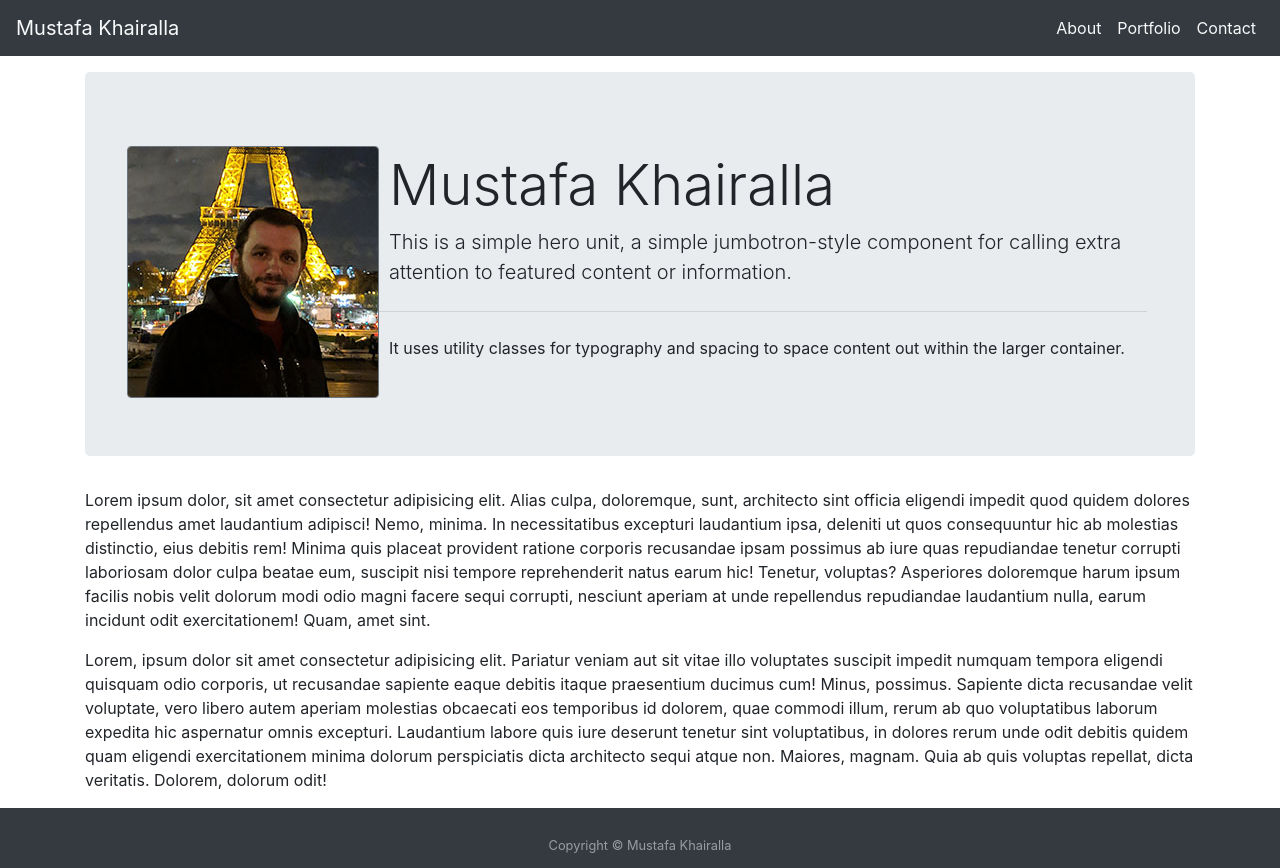
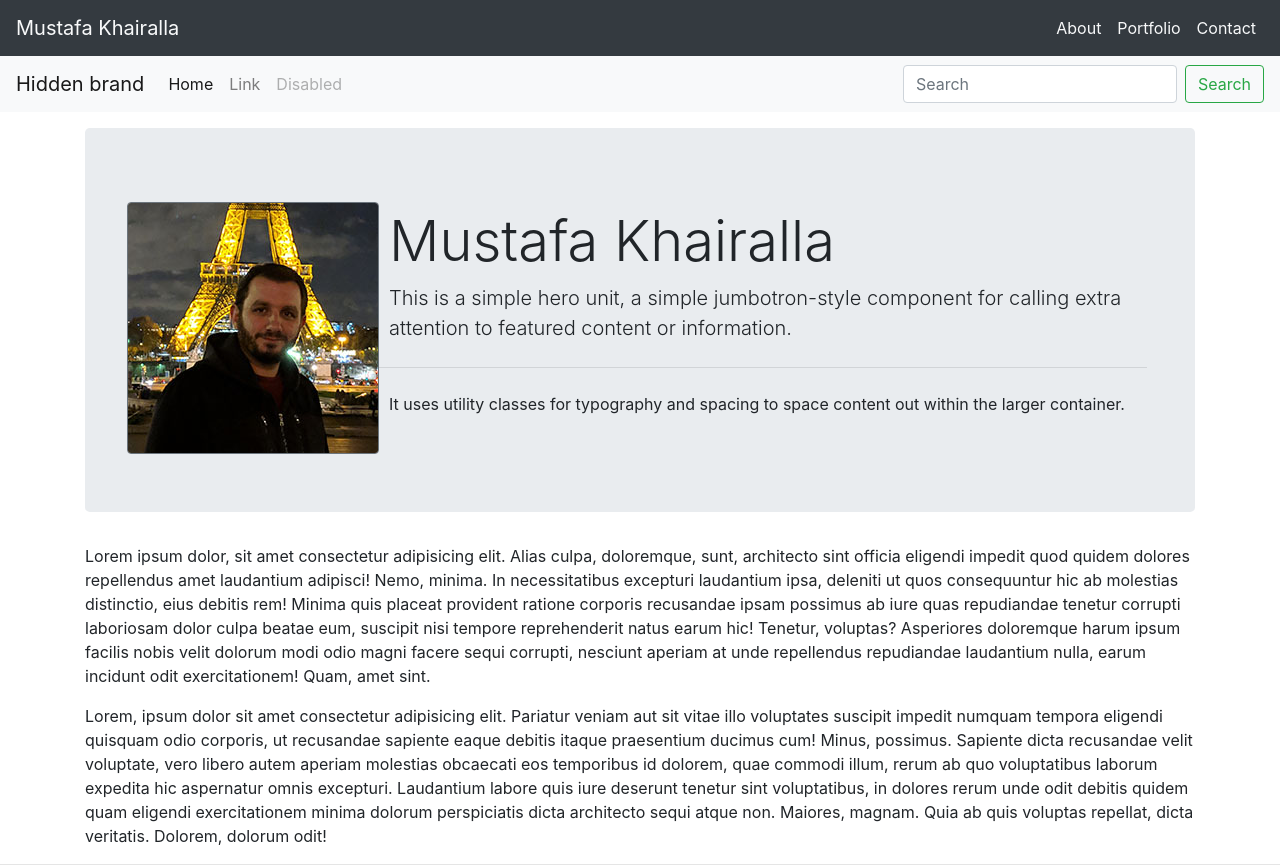
Before and after one commit to MustafaKhairalla/homework-2, a plain HTML site: page index.html in a window 1280 px wide. Shown: the top 868 px of the page. Drawn offline with nearby package versions, Linux system fonts and the light colour scheme.

Commit message:
toggle is fixed and Jquory link is added

```diff
--- a/index.html
+++ b/index.html
@@ -6,6 +6,9 @@
     <meta http-equiv="X-UA-Compatible" content="ie=edge">
     <title>Document</title>
     <link rel="stylesheet" href="https://stackpath.bootstrapcdn.com/bootstrap/4.4.1/css/bootstrap.min.css" integrity="sha384-Vkoo8x4CGsO3+Hhxv8T/Q5PaXtkKtu6ug5TOeNV6gBiFeWPGFN9MuhOf23Q9Ifjh" crossorigin="anonymous">
+    <script src="https://ajax.googleapis.com/ajax/libs/jquery/3.4.1/jquery.min.js"></script>
+    <script src="https://cdnjs.cloudflare.com/ajax/libs/popper.js/1.16.0/umd/popper.min.js"></script>
+    <script src="https://maxcdn.bootstrapcdn.com/bootstrap/4.4.1/js/bootstrap.min.js"></script>
     <script src="https://stackpath.bootstrapcdn.com/bootstrap/4.4.1/js/bootstrap.min.js" integrity="sha384-wfSDF2E50Y2D1uUdj0O3uMBJnjuUD4Ih7YwaYd1iqfktj0Uod8GCExl3Og8ifwB6" crossorigin="anonymous"></script>
     <script src="https://code.jquery.com/jquery-3.4.1.slim.min.js" integrity="sha384-J6qa4849blE2+poT4WnyKhv5vZF5SrPo0iEjwBvKU7imGFAV0wwj1yYfoRSJoZ+n" crossorigin="anonymous"></script>
     <script src="https://cdn.jsdelivr.net/npm/popper.js@1.16.0/dist/umd/popper.min.js" integrity="sha384-Q6E9RHvbIyZFJoft+2mJbHaEWldlvI9IOYy5n3zV9zzTtmI3UksdQRVvoxMfooAo" crossorigin="anonymous"></script>
@@ -31,6 +34,31 @@
           </ul>
         </div>
       </nav>
+
+      <nav class="navbar navbar-expand-lg navbar-light bg-light">
+        <button class="navbar-toggler" type="button" data-toggle="collapse" data-target="#navbarTogglerDemo01" aria-controls="navbarTogglerDemo01" aria-expanded="false" aria-label="Toggle navigation">
+          <span class="navbar-toggler-icon"></span>
+        </button>
+        <div class="collapse navbar-collapse" id="navbarTogglerDemo01">
+          <a class="navbar-brand" href="#">Hidden brand</a>
+          <ul class="navbar-nav mr-auto mt-2 mt-lg-0">
+            <li class="nav-item active">
+              <a class="nav-link" href="#">Home <span class="sr-only">(current)</span></a>
+            </li>
+            <li class="nav-item">
+              <a class="nav-link" href="#">Link</a>
+            </li>
+            <li class="nav-item">
+              <a class="nav-link disabled" href="#" tabindex="-1" aria-disabled="true">Disabled</a>
+            </li>
+          </ul>
+          <form class="form-inline my-2 my-lg-0">
+            <input class="form-control mr-sm-2" type="search" placeholder="Search" aria-label="Search">
+            <button class="btn btn-outline-success my-2 my-sm-0" type="submit">Search</button>
+          </form>
+        </div>
+      </nav>
+
     <div class="container marTop">
         <!-- <img src="img/mustafa.jpg" class="rounded float-left mar border border-secondary" alt="Mustafa Khairalla">
         <p>Lorem ipsum dolor, sit amet consectetur adipisicing elit. Alias culpa, doloremque, sunt, architecto sint officia eligendi impedit quod quidem dolores repellendus amet laudantium adipisci! Nemo, minima. In necessitatibus excepturi laudantium ipsa, deleniti ut quos consequuntur hic ab molestias distinctio, eius debitis rem! Minima quis placeat provident ratione corporis recusandae ipsam possimus ab iure quas repudiandae tenetur corrupti laboriosam dolor culpa beatae eum, suscipit nisi tempore reprehenderit natus earum hic! Tenetur, voluptas? Asperiores doloremque harum ipsum facilis nobis velit dolorum modi odio magni facere sequi corrupti, nesciunt aperiam at unde repellendus repudiandae laudantium nulla, earum incidunt odit exercitationem! Quam, amet sint.</p>
@@ -46,7 +74,12 @@
           </div>
           <p>Lorem ipsum dolor, sit amet consectetur adipisicing elit. Alias culpa, doloremque, sunt, architecto sint officia eligendi impedit quod quidem dolores repellendus amet laudantium adipisci! Nemo, minima. In necessitatibus excepturi laudantium ipsa, deleniti ut quos consequuntur hic ab molestias distinctio, eius debitis rem! Minima quis placeat provident ratione corporis recusandae ipsam possimus ab iure quas repudiandae tenetur corrupti laboriosam dolor culpa beatae eum, suscipit nisi tempore reprehenderit natus earum hic! Tenetur, voluptas? Asperiores doloremque harum ipsum facilis nobis velit dolorum modi odio magni facere sequi corrupti, nesciunt aperiam at unde repellendus repudiandae laudantium nulla, earum incidunt odit exercitationem! Quam, amet sint.</p>
         <p>Lorem, ipsum dolor sit amet consectetur adipisicing elit. Pariatur veniam aut sit vitae illo voluptates suscipit impedit numquam tempora eligendi quisquam odio corporis, ut recusandae sapiente eaque debitis itaque praesentium ducimus cum! Minus, possimus. Sapiente dicta recusandae velit voluptate, vero libero autem aperiam molestias obcaecati eos temporibus id dolorem, quae commodi illum, rerum ab quo voluptatibus laborum expedita hic aspernatur omnis excepturi. Laudantium labore quis iure deserunt tenetur sint voluptatibus, in dolores rerum unde odit debitis quidem quam eligendi exercitationem minima dolorum perspiciatis dicta architecto sequi atque non. Maiores, magnam. Quia ab quis voluptas repellat, dicta veritatis. Dolorem, dolorum odit!</p>
+
+
     </div>
+
+    <hr>
+
 
     <footer id="sticky-footer" class="py-4 bg-dark text-white-50">
         <div class="container text-center">
```
